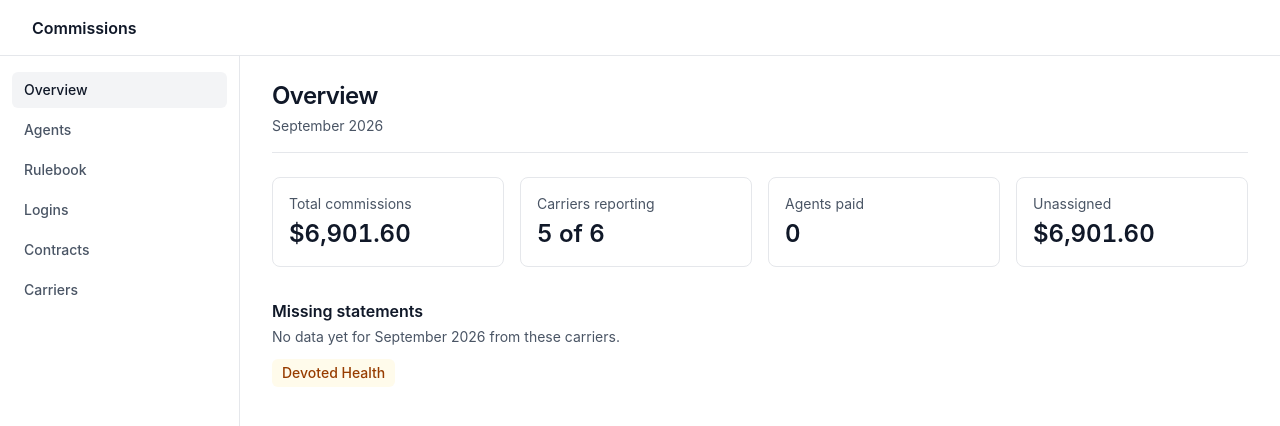
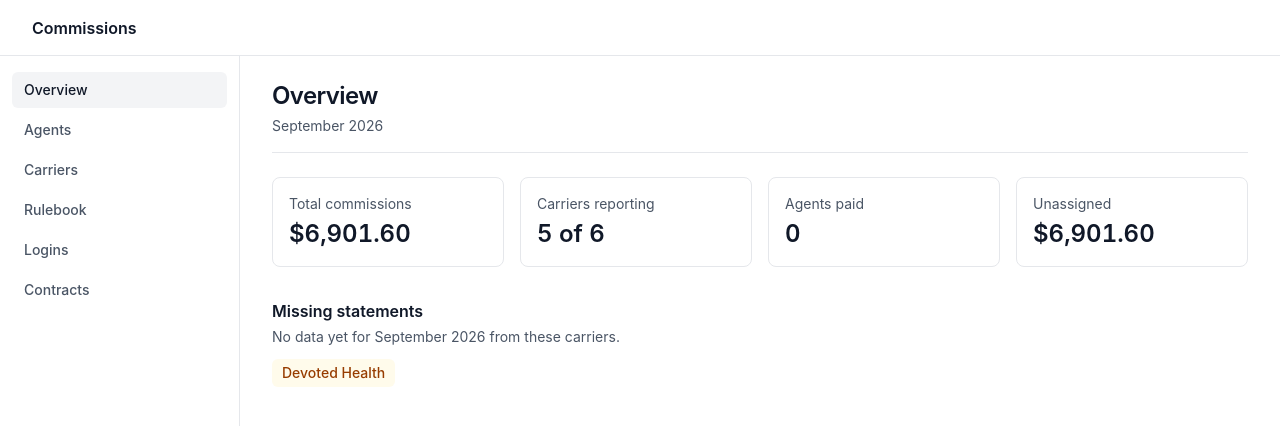
Before and after one commit to smehta-cedar/Admin-dashboard-frontend, a Next.js app: page / in a window 1280 px wide. Shown: the top 426 px of the page. Built offline with nearby package versions, Linux system fonts and the light colour scheme.

Commit message:
Phase 3 — Routes and pages

```diff
--- a/app/(dashboard)/layout.tsx
+++ b/app/(dashboard)/layout.tsx
@@ -5,10 +5,11 @@ import type { NavItem } from "@/components/sidebar";
 const NAV_ITEMS: NavItem[] = [
   { href: "/", label: "Overview" },
   { href: "/agents", label: "Agents" },
+  { href: "/carriers", label: "Carriers" },
   { href: "/rulebook", label: "Rulebook" },
   { href: "/logins", label: "Logins" },
   { href: "/contracts", label: "Contracts" },
-  { href: "/carriers", label: "Carriers" },
+
 ];
 
 export default function DashboardLayout({
```
